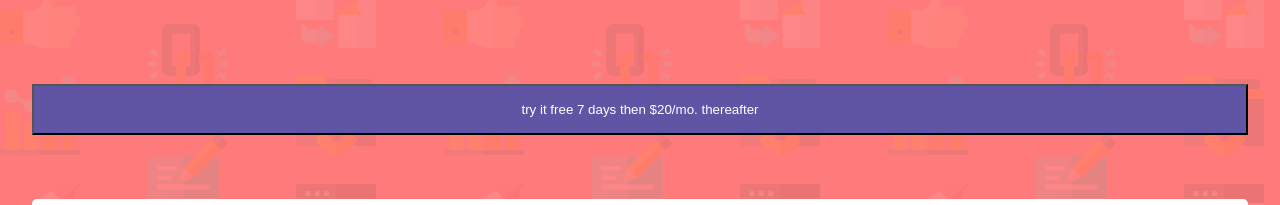
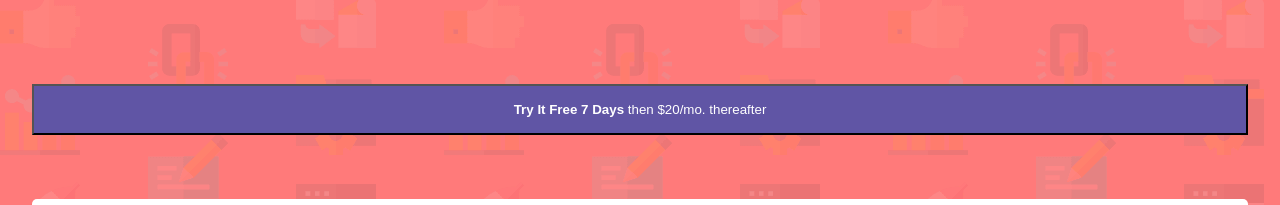
Before and after one commit to almeidaleandro28/Front-Mentor-Challenge-02, a React (Vite) app: page / in a window 1280 px wide. Shown: the part 233-438 px from the top of the page. Built offline with nearby package versions, Linux system fonts and the light colour scheme.

Commit message:
style: add strong for button

```diff
--- a/src/assets/Components/input/Button.tsx
+++ b/src/assets/Components/input/Button.tsx
@@ -9,5 +9,10 @@ export const ButtonStyled = styled.button<{$primary?: boolean}>`
   text-transform: ${ props => !props.$primary
                   ? 'uppercase'
                   : 'lowercase'};
+  strong{
+    text-transform: capitalize;
+    font-weight: ${ ( { theme} ) => theme.weight.bold };
+  }
+
   width: ${ props => props.$primary ? '100%' : '90%'};
 `
--- a/src/assets/Components/layout/Hero.tsx
+++ b/src/assets/Components/layout/Hero.tsx
@@ -31,7 +31,7 @@ function Hero(props) {
       <TextStyled>
         <p>Lorem ipsum dolor sit amet consectetur adipisicing elit. Nesciunt rem omnis officia voluptate laborum, nobis debitis harum inventore? Quas, quam! Et eum ducimus eius nulla nihil laboriosam voluptas distinctio rerum.</p>
       </TextStyled>
-      <ButtonStyled $primary={true}>try it free 7 days then $20/mo. thereafter </ButtonStyled>
+      <ButtonStyled $primary={true}><strong>try it free 7 days</strong> then $20/mo. thereafter </ButtonStyled>
     </HeroStyled>
   );
 }
```
